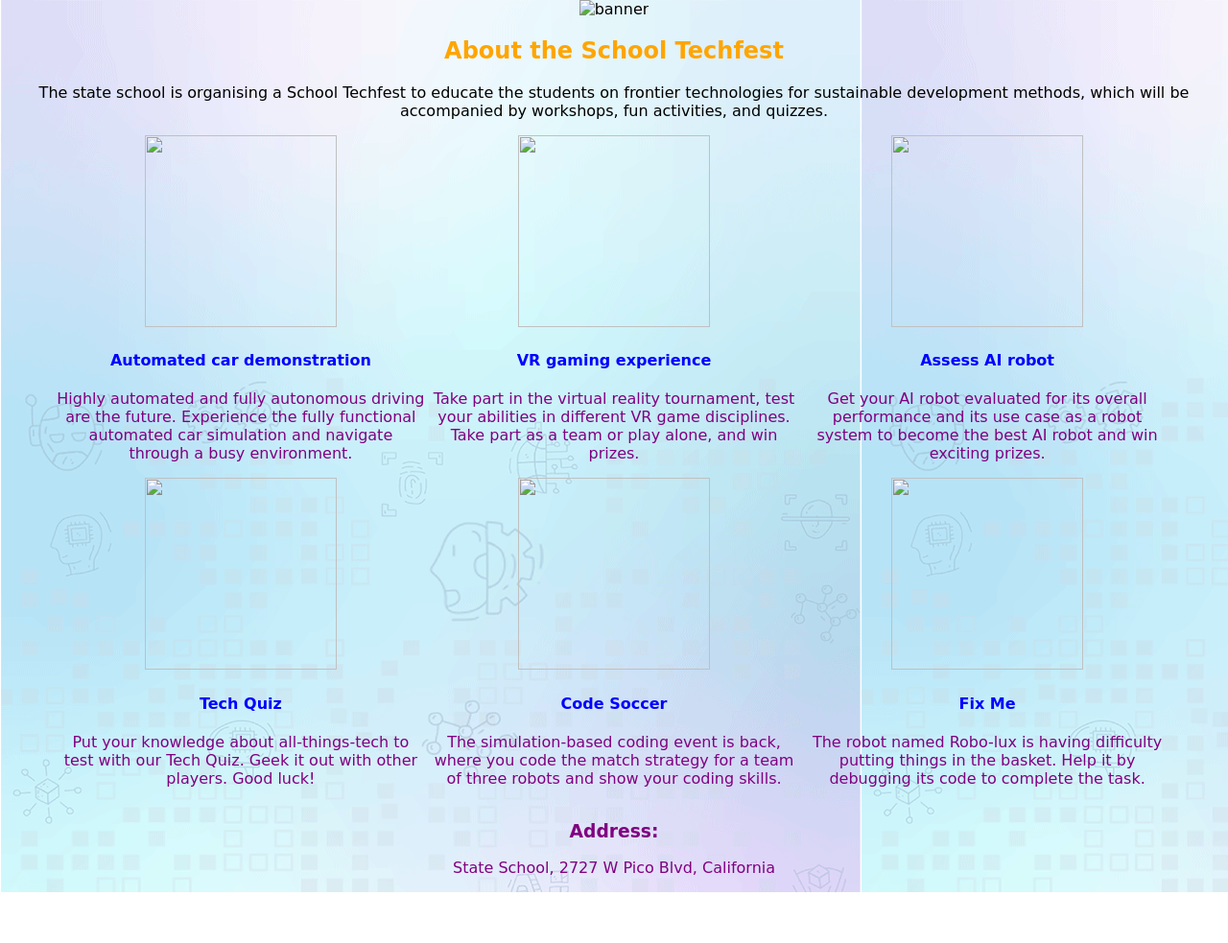
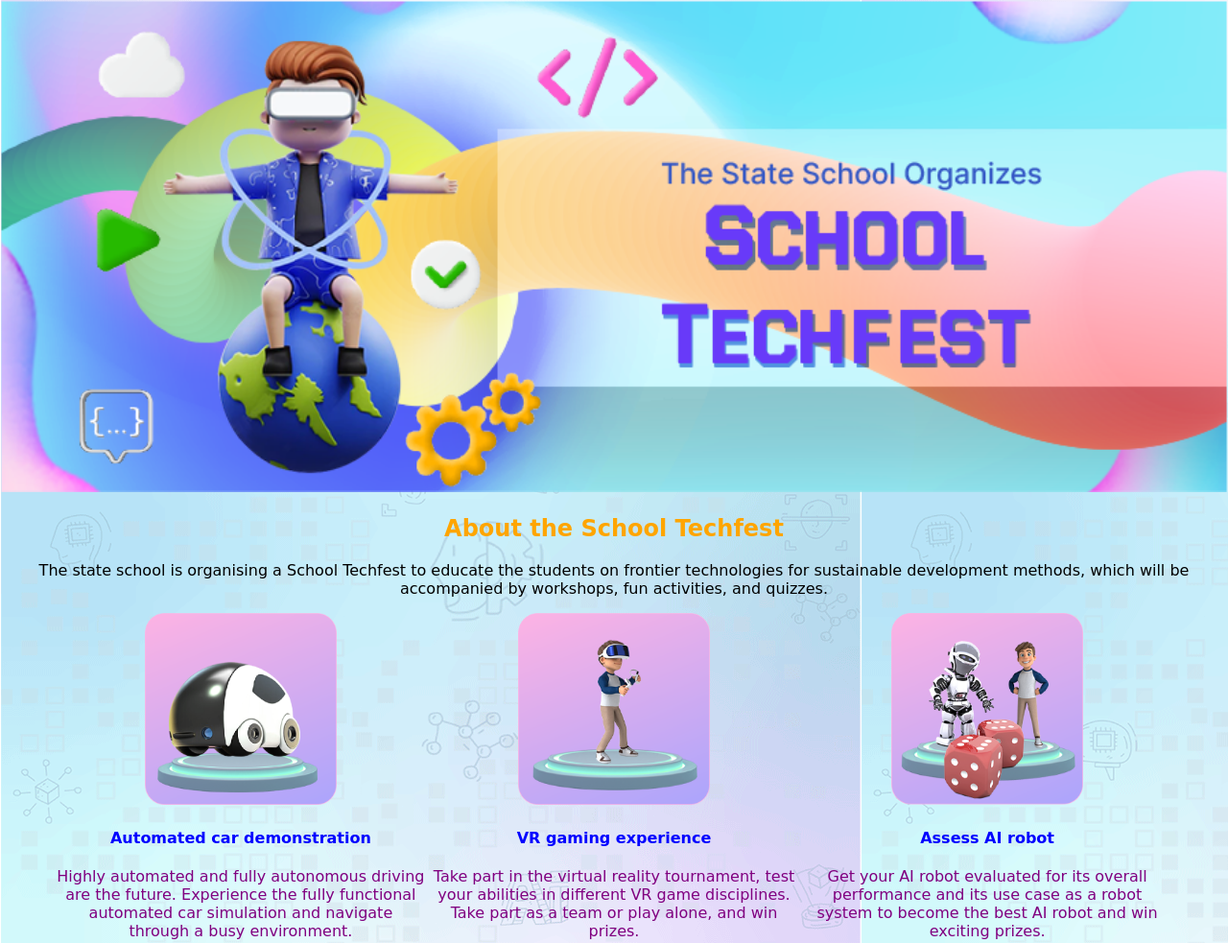
Before and after one commit to NamrataBhagtani/Techfest-Flyer, a plain HTML site: page index.html in a window 1280 px wide. Shown: the top 983 px of the page at 96% size. Before the commit the page ends 930 px from the top, so only its background shows below. Drawn offline with Linux system fonts and the light colour scheme; files whose address does not match are found by name.

Commit message:
index.html

```diff
--- a/index.html
+++ b/index.html
@@ -6,45 +6,45 @@
     <link rel="stylesheet" href="style.css">
   </head>
     <body>
-        <img src="assets/banner.png" alt="banner" style="width: 100%;" />
+        <img src="banner.png" alt="banner" style="width: 100%;" />
         <h2 style="color:orange;">About the School Techfest</h2>
         <p>The state school is organising a School Techfest to educate the students on frontier technologies for sustainable development methods, which will be accompanied by workshops, fun activities, and quizzes.</p>
 
         <!--Remove the inline style from all the div tags -->
         <div >
-            <img src="assets/car.png" width="200" height="200" />
+            <img src="car.png" width="200" height="200" />
             <h4>Automated car demonstration</h4>
             <p>Highly automated and fully autonomous driving are the future. Experience the fully functional automated car simulation and navigate through a busy environment.</p>
         </div>
 
         <div >
-            <img src="assets/vr.png" width="200" height="200" />
+            <img src="vr.png" width="200" height="200" />
             <h4>VR gaming experience</h4>
             <p>Take part in the virtual reality tournament, test your abilities in different VR game disciplines. Take part as a team or play alone, and win prizes.</p>
         </div>
 
         <div >
-            <img src="assets/ai.png" width="200" height="200" />
+            <img src="ai.png" width="200" height="200" />
             <h4>Assess AI robot</h4>
             <p>Get your AI robot evaluated for its overall performance and its use case as a robot system to become the best AI robot and win exciting prizes.</p>
         </div>
 
         <div >
-            <img src="assets/quiz.png" width="200" height="200" />
+            <img src="quiz.png" width="200" height="200" />
             <h4>Tech Quiz</h4>
             <p>Put your knowledge about all-things-tech to test with our Tech Quiz. Geek it out with other players. Good luck!</p>
         </div>
 
 
         <div >
-            <img src="assets/code.png" width="200" height="200" />
+            <img src="code.png" width="200" height="200" />
             <h4>Code Soccer</h4>
             <p>The simulation-based coding event is back, where you code the match strategy for a team of three robots and show your coding skills.</p>
         </div>
 
 
         <div >
-            <img src="assets/fixme.png" width="200" height="200" />
+            <img src="fixme.png" width="200" height="200" />
             <h4>Fix Me</h4>
             <p>The robot named Robo-lux is having difficulty putting things in the basket. Help it by debugging its code to complete the task.</p>
         </div>
```
